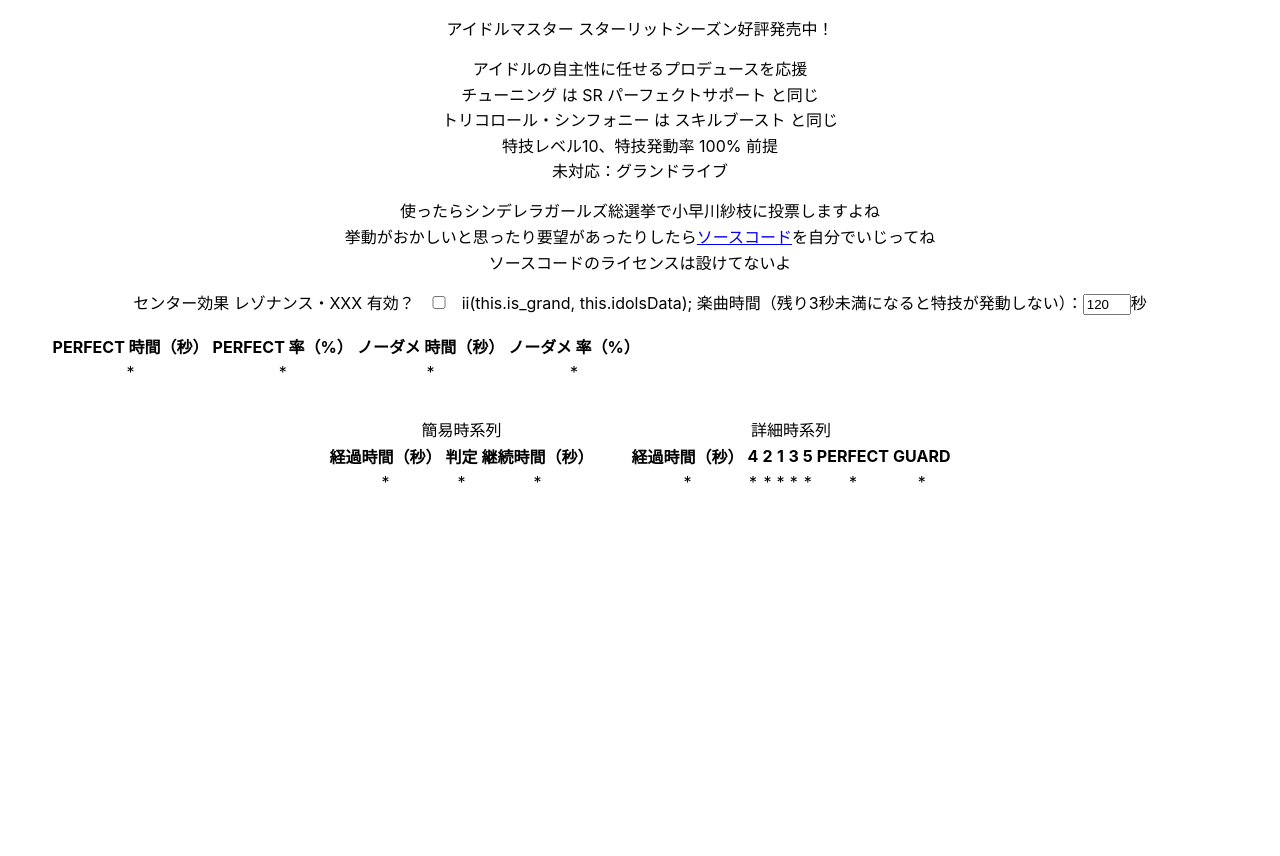
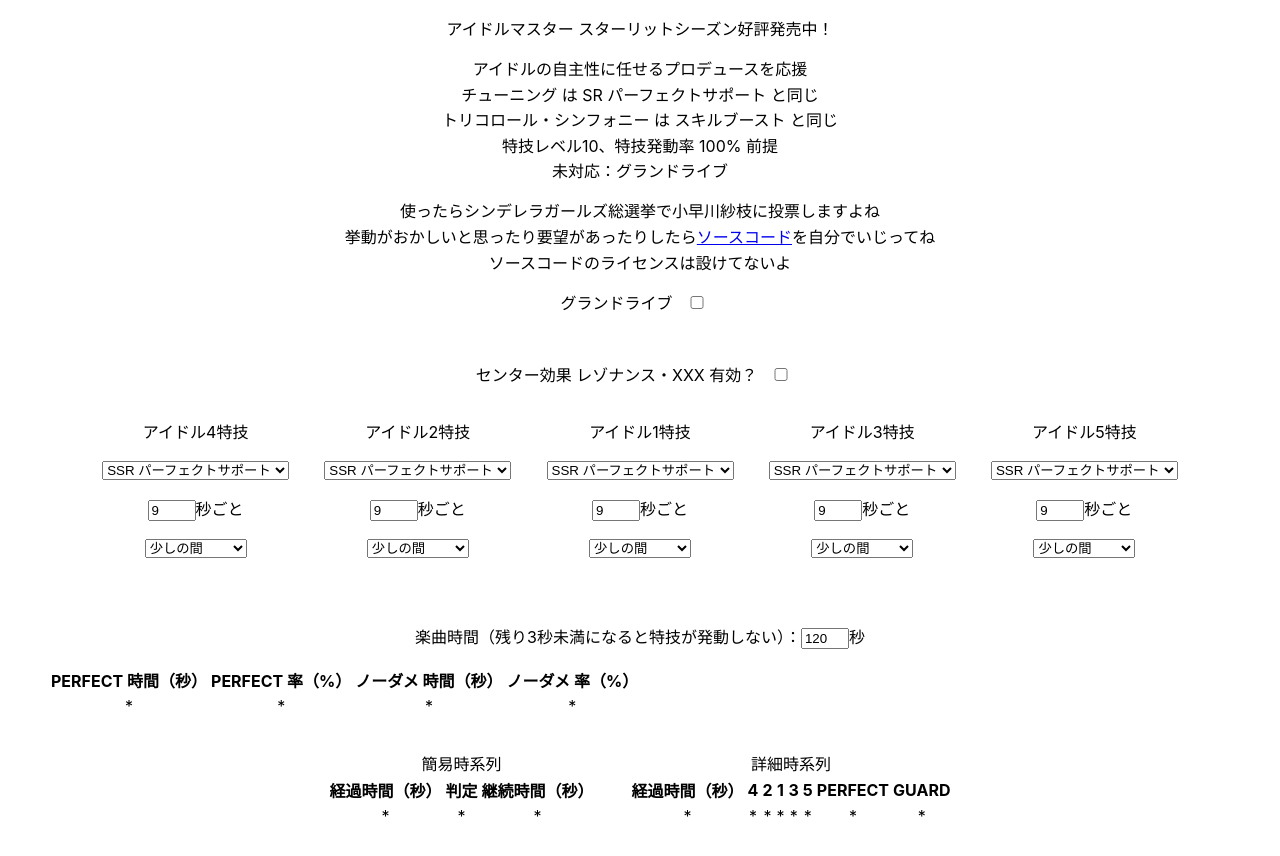
Before and after one commit to amayav/LifeHelper, a React (Create React App) app: page / in a window 1280 px wide. Shown: the top 856 px of the page. Before the commit the page ends 800 px from the top, so only its background shows below. Built offline with nearby package versions, Linux system fonts and the light colour scheme.

Commit message:
UI for GRAND LIVE is added

```diff
--- a/src/App.tsx
+++ b/src/App.tsx
@@ -12,23 +12,6 @@
   idol5: any;
 }
 
-export interface IdolsGrandData {
-  idolA1: any;
-  idolA2: any;
-  idolA3: any;
-  idolA4: any;
-  idolA5: any;
-  idolB1: any;
-  idolB2: any;
-  idolB3: any;
-  idolB4: any;
-  idolB5: any;
-  idolC1: any;
-  idolC2: any;
-  idolC3: any;
-  idolC4: any;
-  idolC5: any;
-}
 export interface Data {
   start: string;
   idol1: string;
@@ -100,6 +83,7 @@
 }
 
 interface Props {
+  name: string,
     skill: Skill,
     id: number,
     changeName: (id: number, time: string) => void
@@ -145,7 +129,9 @@
 
   render() {
     return (
-      <>
+      <div className="idol">
+        <label>{this.props.name}</label>
+        <div>
           <select name={`skill_name_${this.props.id}`} id={`skill_id_${this.props.id}`} onChange={this.handleListBoxNameChange} value={this.props.skill.name}>
             <option value={PERFECT_SUPPORT_3}>SSR パーフェクトサポート</option>
             <option value={PERFECT_SUPPORT_2}>SR パーフェクトサポート</option>
@@ -156,10 +142,14 @@
             <option value={CINDERELLA_MAGIC}>シンデレラマジック</option>
             <option value={OTHER}>その他</option>
           </select>
+        </div>
 
+        <div>
           <input type="number" id={`interval_id_${this.props.id}`} name={`interval_name_${this.props.id}`} min="1" placeholder="4" onChange={this.handleInputBoxIntervalChange} value={this.props.skill.interval}/>
           秒ごと
+        </div>
 
+        <div>
           <select name={`time_name_${this.props.id}`} id={`time_id_${this.props.id}`} onChange={this.handleListBoxTimeChange} value={this.props.skill.time}>
             <option value="time_a">一瞬の間</option>
             <option value="time_b">わずかな間</option>
@@ -167,12 +157,13 @@
             <option value="time_d">しばらくの間</option>
             <option value="time_e">かなりの間</option>
           </select>
-      </>
+        </div>
+      </div>
     )
   }
 }
 
-export class Idols extends React.Component <{}, {skills: Skill[], music_time: number, is_resonance: boolean}> {
+export class Idols extends React.Component <{}, {skills: Skill[], music_time: number, is_resonance: boolean, is_grand: boolean}> {
   constructor(props: any) {
     super(props)
     const default_skill : Skill = {
@@ -184,18 +175,21 @@
       skills: [default_skill, default_skill, default_skill, default_skill, default_skill],
       music_time: 120,
       is_resonance: false,
+      is_grand: false
     }
     this.changeName = this.changeName.bind(this)
     this.changeInterval = this.changeInterval.bind(this)
     this.changeTime = this.changeTime.bind(this)
     this.handleChangeMusicTime = this.handleChangeMusicTime.bind(this)
   }
-  is_grand: boolean = false
 
   last_activated_skill_id: number = -1
   current_encore_id_list: number[] = [-1, -1, -1, -1, -1]
 
   idolsData : IdolsData = { idol1:null, idol2:null, idol3:null, idol4:null, idol5:null, }
+  idolsGrandBData : IdolsData = this.idolsData
+  idolsGrandAData : IdolsData = this.idolsData
+  idolsGrandCData : IdolsData = this.idolsData
 
   data : Data[] = [ {start: "*", idol1: "*", idol2:"*", idol3:"*", idol4:"*", idol5:"*", perfect:"*", guard:"*" } ]
 
@@ -447,30 +441,6 @@
   }
 
   render() {
-    const idolColumns : Column<IdolsData>[] = [
-        { Header: "アイドル4特技", accessor: "idol4" },
-        { Header: "アイドル2特技", accessor: "idol2" },
-        { Header: "アイドル1特技", accessor: "idol1" },
-        { Header: "アイドル3特技", accessor: "idol3" },
-        { Header: "アイドル5特技", accessor: "idol5" },
-      ]
-    const idolGrandColumns : Column<IdolsGrandData>[] = [
-        { Header: "アイドルB4特技", accessor: "idolB4" },
-        { Header: "アイドルB2特技", accessor: "idolB2" },
-        { Header: "アイドルB1特技", accessor: "idolB1" },
-        { Header: "アイドルB3特技", accessor: "idolB3" },
-        { Header: "アイドルB5特技", accessor: "idolB5" },
-        { Header: "アイドルA4特技", accessor: "idolA4" },
-        { Header: "アイドルA2特技", accessor: "idolA2" },
-        { Header: "アイドルA1特技", accessor: "idolA1" },
-        { Header: "アイドルA3特技", accessor: "idolA3" },
-        { Header: "アイドルA5特技", accessor: "idolA5" },
-        { Header: "アイドルC4特技", accessor: "idolC4" },
-        { Header: "アイドルC2特技", accessor: "idolC2" },
-        { Header: "アイドルC1特技", accessor: "idolC1" },
-        { Header: "アイドルC3特技", accessor: "idolC3" },
-        { Header: "アイドルC5特技", accessor: "idolC5" },
-      ]
     const columns : Column<Data>[] = [
         { Header: "経過時間（秒）", accessor: "start" },
         { Header: "4", accessor: "idol4" },
@@ -494,12 +464,44 @@
       ]
     this.idolsData =
       {
-        idol1: <Idol skill={this.state.skills[0]} id={1} changeName={this.changeName} changeInterval={this.changeInterval} changeTime={this.changeTime}/>,
-        idol2: <Idol skill={this.state.skills[1]} id={2} changeName={this.changeName} changeInterval={this.changeInterval} changeTime={this.changeTime}/>,
-        idol3: <Idol skill={this.state.skills[2]} id={3} changeName={this.changeName} changeInterval={this.changeInterval} changeTime={this.changeTime}/>,
-        idol4: <Idol skill={this.state.skills[3]} id={4} changeName={this.changeName} changeInterval={this.changeInterval} changeTime={this.changeTime}/>,
-        idol5: <Idol skill={this.state.skills[4]} id={5} changeName={this.changeName} changeInterval={this.changeInterval} changeTime={this.changeTime}/>,
+        idol1: <Idol name="アイドル1特技" skill={this.state.skills[0]} id={1} changeName={this.changeName} changeInterval={this.changeInterval} changeTime={this.changeTime}/>,
+        idol2: <Idol name="アイドル2特技" skill={this.state.skills[1]} id={2} changeName={this.changeName} changeInterval={this.changeInterval} changeTime={this.changeTime}/>,
+        idol3: <Idol name="アイドル3特技" skill={this.state.skills[2]} id={3} changeName={this.changeName} changeInterval={this.changeInterval} changeTime={this.changeTime}/>,
+        idol4: <Idol name="アイドル4特技" skill={this.state.skills[3]} id={4} changeName={this.changeName} changeInterval={this.changeInterval} changeTime={this.changeTime}/>,
+        idol5: <Idol name="アイドル5特技" skill={this.state.skills[4]} id={5} changeName={this.changeName} changeInterval={this.changeInterval} changeTime={this.changeTime}/>,
       }
+
+    this.idolsGrandBData =
+      {
+        idol1: <Idol name="アイドル1特技" skill={this.state.skills[0]} id={1} changeName={this.changeName} changeInterval={this.changeInterval} changeTime={this.changeTime}/>,
+        idol2: <Idol name="アイドル2特技" skill={this.state.skills[1]} id={2} changeName={this.changeName} changeInterval={this.changeInterval} changeTime={this.changeTime}/>,
+        idol3: <Idol name="アイドル3特技" skill={this.state.skills[2]} id={3} changeName={this.changeName} changeInterval={this.changeInterval} changeTime={this.changeTime}/>,
+        idol4: <Idol name="アイドル4特技" skill={this.state.skills[3]} id={4} changeName={this.changeName} changeInterval={this.changeInterval} changeTime={this.changeTime}/>,
+        idol5: <Idol name="アイドル5特技" skill={this.state.skills[4]} id={5} changeName={this.changeName} changeInterval={this.changeInterval} changeTime={this.changeTime}/>,
+      }
+
+    this.idolsGrandAData =
+      {
+        idol1: <Idol name="アイドル1特技" skill={this.state.skills[0]} id={1} changeName={this.changeName} changeInterval={this.changeInterval} changeTime={this.changeTime}/>,
+        idol2: <Idol name="アイドル2特技" skill={this.state.skills[1]} id={2} changeName={this.changeName} changeInterval={this.changeInterval} changeTime={this.changeTime}/>,
+        idol3: <Idol name="アイドル3特技" skill={this.state.skills[2]} id={3} changeName={this.changeName} changeInterval={this.changeInterval} changeTime={this.changeTime}/>,
+        idol4: <Idol name="アイドル4特技" skill={this.state.skills[3]} id={4} changeName={this.changeName} changeInterval={this.changeInterval} changeTime={this.changeTime}/>,
+        idol5: <Idol name="アイドル5特技" skill={this.state.skills[4]} id={5} changeName={this.changeName} changeInterval={this.changeInterval} changeTime={this.changeTime}/>,
+      }
+
+    this.idolsGrandCData =
+      {
+        idol1: <Idol name="アイドル1特技" skill={this.state.skills[0]} id={1} changeName={this.changeName} changeInterval={this.changeInterval} changeTime={this.changeTime}/>,
+        idol2: <Idol name="アイドル2特技" skill={this.state.skills[1]} id={2} changeName={this.changeName} changeInterval={this.changeInterval} changeTime={this.changeTime}/>,
+        idol3: <Idol name="アイドル3特技" skill={this.state.skills[2]} id={3} changeName={this.changeName} changeInterval={this.changeInterval} changeTime={this.changeTime}/>,
+        idol4: <Idol name="アイドル4特技" skill={this.state.skills[3]} id={4} changeName={this.changeName} changeInterval={this.changeInterval} changeTime={this.changeTime}/>,
+        idol5: <Idol name="アイドル5特技" skill={this.state.skills[4]} id={5} changeName={this.changeName} changeInterval={this.changeInterval} changeTime={this.changeTime}/>,
+      }
+
+    const handleChangeIsGrand = (e: React.ChangeEvent<HTMLInputElement>) => {
+      const new_is_grand: boolean = e.target.checked
+      this.setState({is_grand: new_is_grand})
+    };
 
     const handleChange = (e: React.ChangeEvent<HTMLInputElement>) => {
       const new_is_resonance: boolean = e.target.checked
@@ -511,63 +513,109 @@
       "センター効果 レゾナンス・XXX 有効？",
     ]
 
-    const CheckBoxTemplate = ({ id, value, checked = false, onChange } : {id: string, value: string, checked: boolean, onChange: any}) => {
-      return (
-        <input
-        type="checkbox"
-        id={id}
-        name="center"
-        checked={checked}
-        onChange={onChange}
-        value={value}
-        />
-      )
-    }
     const CheckBox = () => {
       return (
         <>
-        {CenterList.map((item, index) => {
-          index = index + 1
-          return (
-            <>
-            <label htmlFor="resonance">{item}</label>
-            <CheckBoxTemplate
-            id={`center_id_${index}`}
-            value={item}
+          <label htmlFor="resonance">センター効果 レゾナンス・XXX 有効？</label>
+          <input
+            type="checkbox"
+            id="center_id"
+            name="center"
             onChange={handleChange}
             checked={this.state.is_resonance}
+            value="center"
+            key="center"
           />
-            </>
-          )
-        })}
       </>
       )
     }
 
-    function iid(idolsData: IdolsData) {
-      return <Table columns={idolColumns} data={[idolsData]}/>;
-    }
-
-    function iie(idolsData: IdolsData) {
-      return <Table columns={idolGrandColumns} data={[idolsData]}/>;
-    }
-
-    function ii(is_grand: boolean, idolsData: IdolsData) {
-      if (is_grand === false) {
-        return iid(idolsData)
+    function displayUnits(this: Idols) {
+      if (this.state.is_grand === false) {
+        return (
+          <div className="table">
+            <div>
+              <CheckBox />
+            </div>
+            <div className="idols">
+              {this.idolsData.idol4}
+              {this.idolsData.idol2}
+              {this.idolsData.idol1}
+              {this.idolsData.idol3}
+              {this.idolsData.idol5}
+            </div>
+          </div>
+      )
       } else {
-        return iie(idolsData)
+        return (
+            <div className="table">
+              <div>
+                <div>
+                  <label>ユニットB </label>
+                <div>
+                </div>
+                  <CheckBox />
+                </div>
+                <div className="idols">
+                  {this.idolsGrandBData.idol4}
+                  {this.idolsGrandBData.idol2}
+                  {this.idolsGrandBData.idol1}
+                  {this.idolsGrandBData.idol3}
+                  {this.idolsGrandBData.idol5}
+                </div>
+              </div>
+              <div>
+                <div>
+                  <label>ユニットA </label>
+                </div>
+                <div>
+                  <CheckBox />
+                </div>
+                <div className="idols">
+                  {this.idolsGrandAData.idol4}
+                  {this.idolsGrandAData.idol2}
+                  {this.idolsGrandAData.idol1}
+                  {this.idolsGrandAData.idol3}
+                  {this.idolsGrandAData.idol5}
+                </div>
+              </div>
+              <div>
+                <div>
+                  <label>ユニットC </label>
+                </div>
+                <div>
+                  <CheckBox />
+                </div>
+                <div className="idols">
+                  {this.idolsGrandCData.idol4}
+                  {this.idolsGrandCData.idol2}
+                  {this.idolsGrandCData.idol1}
+                  {this.idolsGrandCData.idol3}
+                  {this.idolsGrandCData.idol5}
+                </div>
+              </div>
+            </div>
+        )
       }
     }
 
-    function fff() {
-      return CenterList.map((item, index) => { index = index + 1; return ( <CheckBox /> ); });
-    }
-
     return (
-      <p>
-        {fff()}
-        ii(this.is_grand, this.idolsData);
+      <>
+        <div>
+        <label htmlFor="is_grand_live">グランドライブ</label>
+        <input
+          type="checkbox"
+          id="grand_live"
+          name="grand_live"
+          checked={this.state.is_grand}
+          onChange={handleChangeIsGrand}
+          value="grand_live"
+          key="g"
+        />
+      </div>
+        {/* this.state.is_grand = true */}
+    { displayUnits.call(this) }
+    <div>
     楽曲時間（残り3秒未満になると特技が発動しない）：
     <input
       type="number"
@@ -577,6 +625,7 @@
       value={this.state.music_time}
     />
     秒
+  </div>
     <div>
       <Table columns={time_ratio_columns} data={this.time_ratio}/>
     </div>
@@ -590,7 +639,7 @@
         <Table columns={columns} data={this.data}/>
       </label>
     </div>
-  </p>
+  </>
 )
 }
 }
--- a/src/index.css
+++ b/src/index.css
@@ -24,6 +24,15 @@
   margin: 0.1em
 }
 
+.idols {
+  display:inline-flex;
+  vertical-align: top;
+}
+
+.idol {
+  margin: 0.1em
+}
+
 .table {
   display:inline-block;
   vertical-align: top;
```
Also changed, not shown: 1 other file (tests, documents, lock files or other folders). Lines whose indentation alone changed are shown as unchanged.
